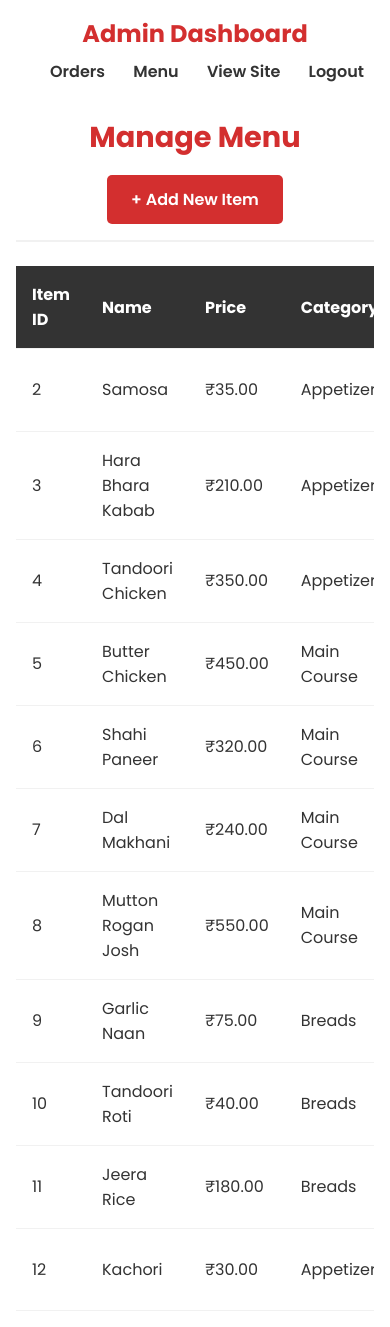
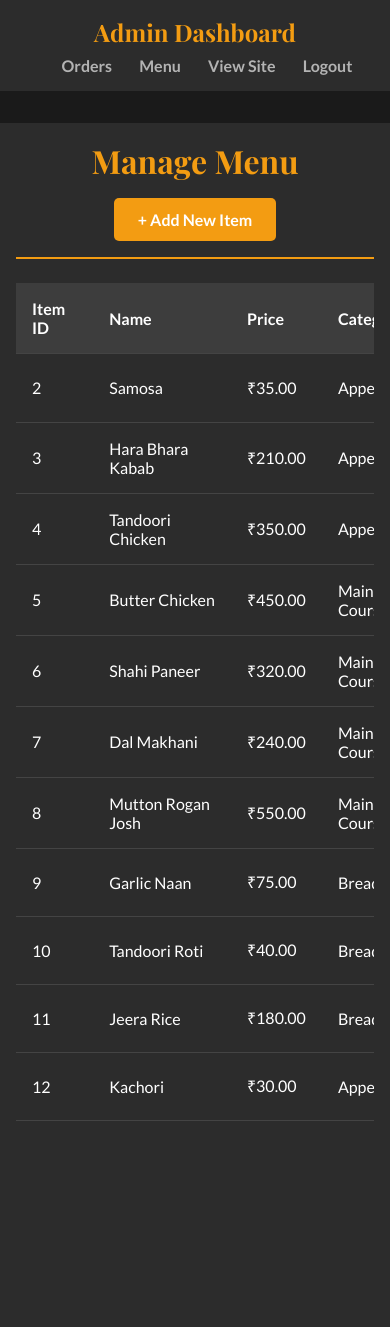
Before and after one commit to SohamServes/sandeep-restaurant, a Flask app: page /admin/menu in a window 390 px wide. After the commit the page ends 1137 px from the top, so only its background shows below. Run offline with Flask 3, Linux system fonts and the light colour scheme; the visitor is signed in with stand-in values (Sample User, id 1); data comes from the database, SQL or seed files in the repository.

Commit message:
Add files via upload

```diff
--- a/templates/admin_menu.html
+++ b/templates/admin_menu.html
@@ -5,59 +5,73 @@
     <meta name="viewport" content="width=device-width, initial-scale=1.0">
     <title>Admin - Manage Menu</title>
     <style>
-        @import url('https://fonts.googleapis.com/css2?family=Poppins:wght@400;600;700&display=swap');
+        @import url('https://fonts.googleapis.com/css2?family=Playfair+Display:wght@700&family=Lato:wght@400;700&display=swap');
         :root {
-            --primary-color: #d32f2f;
-            --secondary-color: #f1f1f1;
-            --background-color: #f9f9f9;
-            --text-color: #333;
-            --card-shadow: 0 4px 8px rgba(0,0,0,0.1);
+            --bg-color: #1a1a1a;
+            --card-color: #2c2c2c;
+            --primary-text: #ffffff;
+            --secondary-text: #b3b3b3;
+            --accent-color: #f39c12;
+            --border-radius: 12px;
+            --box-shadow: 0 8px 25px rgba(0, 0, 0, 0.5);
+            --blue-color: #1e88e5;
+            --red-color: #e74c3c;
         }
         body {
-            font-family: 'Poppins', sans-serif;
-            background-color: var(--background-color);
-            color: var(--text-color);
+            font-family: 'Lato', sans-serif;
+            background-color: var(--bg-color);
+            color: var(--primary-text);
             margin: 0;
+            padding: 20px;
         }
         .navbar {
             display: flex;
             justify-content: space-between;
             align-items: center;
             padding: 1rem 2rem;
-            background-color: #fff;
-            box-shadow: var(--card-shadow);
+            background-color: var(--card-color);
+            border-radius: var(--border-radius);
+            margin-bottom: 2rem;
         }
         .navbar .logo {
+            font-family: 'Playfair Display', serif;
             font-size: 1.5rem;
             font-weight: 700;
-            color: var(--primary-color);
+            color: var(--accent-color);
         }
         .navbar a {
             text-decoration: none;
-            color: var(--text-color);
+            color: var(--secondary-text);
             margin-left: 1.5rem;
             font-weight: 600;
+            transition: color 0.3s ease;
+        }
+        .navbar a:hover {
+            color: var(--accent-color);
         }
         .container {
             padding: 2rem;
             max-width: 1000px;
-            margin: 2rem auto;
-            background-color: #fff;
+            margin: 0 auto;
+            background-color: var(--card-color);
             border-radius: 8px;
-            box-shadow: var(--card-shadow);
+            box-shadow: var(--box-shadow);
+        }
+        .table-container {
+            overflow-x: auto;
         }
         .header {
             display: flex;
             justify-content: space-between;
             align-items: center;
             margin-bottom: 1.5rem;
-            border-bottom: 2px solid var(--secondary-color);
+            border-bottom: 2px solid var(--accent-color);
             padding-bottom: 1rem;
         }
         .header h1 {
-            color: var(--primary-color);
+            font-family: 'Playfair Display', serif;
+            color: var(--accent-color);
             margin: 0;
-            font-size: 1.8rem;
         }
         .btn {
             padding: 0.75rem 1.5rem;
@@ -66,62 +80,45 @@
             cursor: pointer;
             font-weight: 600;
             text-decoration: none;
+            transition: transform 0.2s ease;
+        }
+        .btn:hover {
+            transform: scale(1.05);
         }
         .btn-primary {
-            background-color: var(--primary-color);
-            color: #fff;
-        }
-        /* Make the table container scrollable */
-        .table-container {
-            overflow-x: auto;
+            background-color: var(--accent-color);
+            color: var(--primary-text);
         }
         table {
             width: 100%;
             border-collapse: collapse;
-            min-width: 600px; /* Prevents table from squishing too much */
+            min-width: 600px;
         }
         th, td {
             padding: 1rem;
             text-align: left;
-            border-bottom: 1px solid var(--secondary-color);
+            border-bottom: 1px solid #444;
         }
         thead {
-            background-color: #333;
-            color: #fff;
+            background-color: #3d3d3d;
         }
         .actions {
             display: flex;
         }
-        .actions .btn, .actions form {
+        .actions .btn, .actions button {
             margin-right: 0.5rem;
+            padding: 0.5rem 1rem;
         }
-        .btn-edit { background-color: #1e88e5; color: #fff; }
-        .btn-delete { background-color: #616161; color: #fff; }
+        .btn-edit { background-color: var(--blue-color); color: #fff; }
+        .btn-delete { background-color: var(--red-color); color: #fff; }
 
-        /* 2. NEW: Media query for mobile screens */
         @media (max-width: 768px) {
-            body {
-                padding: 0;
-            }
-            .navbar {
-                flex-direction: column;
-                padding: 1rem;
-            }
-            .navbar .logo {
-                margin-bottom: 0.5rem;
-            }
-            .container {
-                margin: 0;
-                padding: 1rem;
-                border-radius: 0;
-                box-shadow: none;
-            }
-            .header {
-                flex-direction: column;
-            }
-            .header h1 {
-                margin-bottom: 1rem;
-            }
+            body { padding: 0; }
+            .navbar { flex-direction: column; padding: 1rem; border-radius: 0; }
+            .navbar .logo { margin-bottom: 0.5rem; }
+            .container { margin: 0; padding: 1rem; border-radius: 0; box-shadow: none; }
+            .header { flex-direction: column; }
+            .header h1 { margin-bottom: 1rem; }
         }
     </style>
 </head>
```
